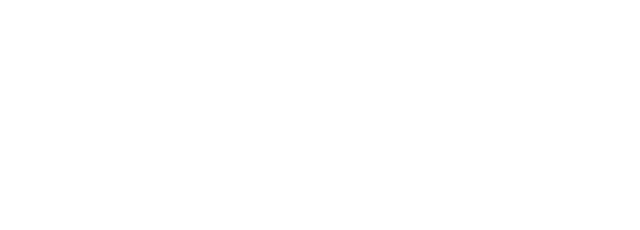
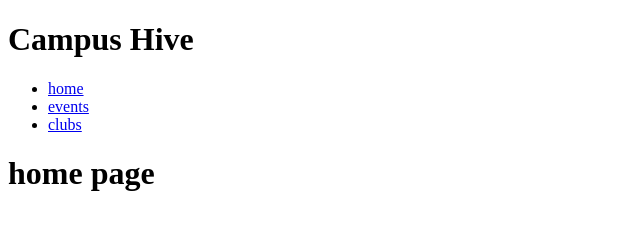
Before and after one commit to techno-dev18/campus-drive, a website: page clubs.html in a window 1280 px wide. Shown: the whole page, without its empty margins (0-640 px from the left). Drawn offline with Linux system fonts and the light colour scheme.

Commit message:
initial commit

```diff
--- a/clubs.html
+++ b/clubs.html
@@ -6,6 +6,16 @@
     <title>Campus Hive | Clubs</title>
 </head>
 <body>
-
+    <header>
+        <h1>Campus Hive</h1>
+        <nav>
+          <ul>
+            <li><a href="index.html">home</a></li>
+            <li><a href="events.html">events</a></li>
+          <li><a href="clubs.html">clubs</a></li>
+        </ul>
+        </nav>
+      </header>
+      <h1>home page</h1>
 </body>
 </html>
```
Also changed, not shown: events.html (+11 -1 lines), index.html (+4 -3 lines).
